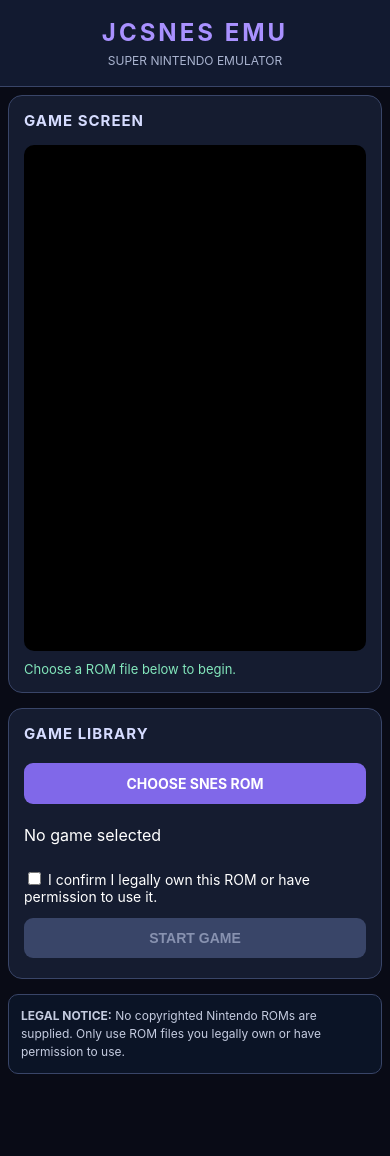
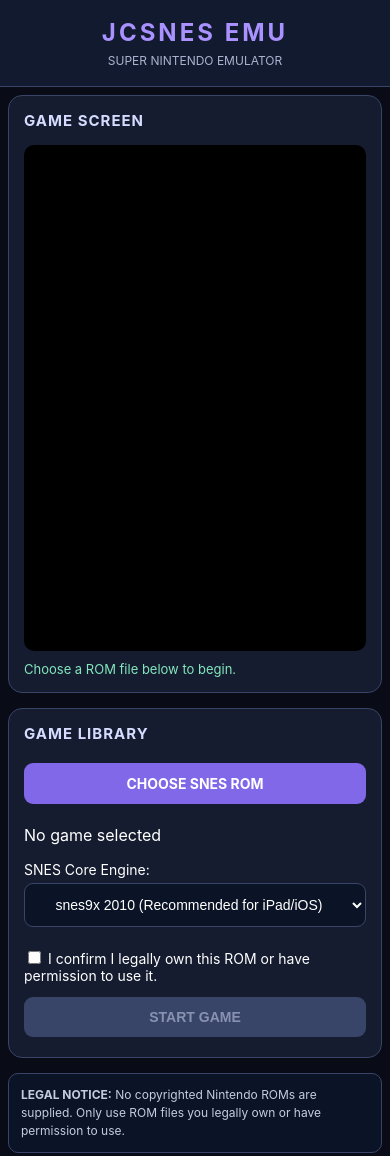
Before and after one commit to MrKernel7/JCSNES, a plain HTML site: page index.html in a window 390 px wide. Before the commit the page ends 1082 px from the top, so only its background shows below. Drawn offline with Linux system fonts and the light colour scheme.

Commit message:
Update index.html

```diff
--- a/index.html
+++ b/index.html
@@ -42,7 +42,7 @@
     border-radius: 10px;
     overflow: hidden;
   }
-  .btn {
+  .btn, select {
     display: inline-block;
     padding: 12px 18px;
     background: #8068e9;
@@ -54,12 +54,18 @@
     cursor: pointer;
     margin: 5px 6px 5px 0;
   }
+  select {
+    background: #0b1426;
+    border: 1px solid #394568;
+    font-weight: normal;
+  }
   .btn:disabled { background: #394568; color: #8892b0; cursor: not-allowed; }
   #reset { background: #e05668; display: none; }
   input[type="file"] { display: none; }
   #status { font-size: 13px; color: #83e7bc; margin: 10px 0 0; }
   #warning { font-size: 13px; color: #ffb86c; display: none; margin: 6px 0; }
   .legal-row { display: block; padding: 8px 0; font-size: 14px; cursor: pointer; }
+  .core-row { margin: 8px 0; font-size: 14px; }
   .notice {
     background: #0b1426;
     border: 1px solid #394568;
@@ -72,7 +78,7 @@
   @media (max-width: 600px) {
     main { padding: 8px; }
     #game { height: 60vh; min-height: 280px; }
-    .btn { width: 100%; text-align: center; margin: 5px 0; }
+    .btn, select { width: 100%; text-align: center; margin: 5px 0; }
   }
 </style>
 </head>
@@ -97,6 +103,16 @@
     <p id="filename">No game selected</p>
     <p id="warning"></p>
 
+    <div class="core-row">
+      <label for="coreSelect">SNES Core Engine: </label>
+      <select id="coreSelect">
+        <option value="snes9x2010">snes9x 2010 (Recommended for iPad/iOS)</option>
+        <option value="snes9x2005">snes9x 2005 (Fast / Lightweight)</option>
+        <option value="bsnes">bsnes (High Accuracy)</option>
+        <option value="snes">Default SNES</option>
+      </select>
+    </div>
+
     <label class="legal-row">
       <input type="checkbox" id="legal">
       I confirm I legally own this ROM or have permission to use it.
@@ -117,6 +133,7 @@
   const play = document.getElementById("play");
   const reset = document.getElementById("reset");
   const pickBtn = document.getElementById("pickBtn");
+  const coreSelect = document.getElementById("coreSelect");
   const status = document.getElementById("status");
   const filename = document.getElementById("filename");
   const warning = document.getElementById("warning");
@@ -156,19 +173,18 @@
     running = true;
     syncButtons();
     pickBtn.style.display = "none";
+    coreSelect.disabled = true;
     reset.style.display = "inline-block";
-    status.textContent = "Starting SNES core engine...";
+    status.textContent = "Downloading " + coreSelect.value + " core...";
 
     if (romUrl) URL.revokeObjectURL(romUrl);
     romUrl = URL.createObjectURL(rom.files[0]);
 
-    // Stable snes9x core configuration for GitHub Pages and iPad Safari
     window.EJS_player = "#game";
-    window.EJS_core = "snes9x";
+    window.EJS_core = coreSelect.value;
     window.EJS_gameUrl = romUrl;
     window.EJS_gameName = rom.files[0].name.replace(/\.[^/.]+$/, "");
     window.EJS_pathtodata = "https://cdn.emulatorjs.org/stable/data/";
-    window.EJS_threads = false;
     window.EJS_color = "#8068e9";
 
     const script = document.createElement("script");
@@ -180,6 +196,7 @@
       status.textContent = "Failed to load core. Check your internet connection and refresh.";
       running = false;
       pickBtn.style.display = "inline-block";
+      coreSelect.disabled = false;
       reset.style.display = "none";
       syncButtons();
     };
```
